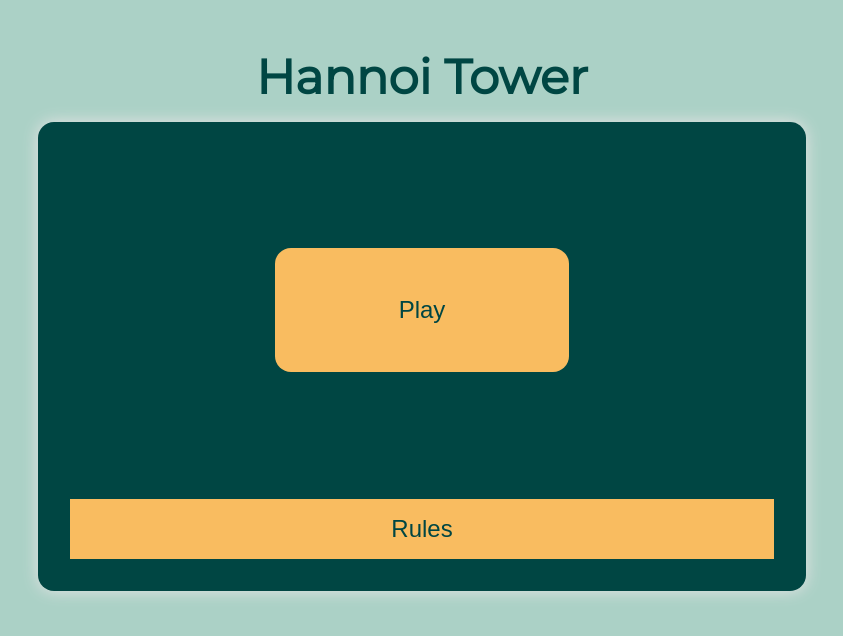
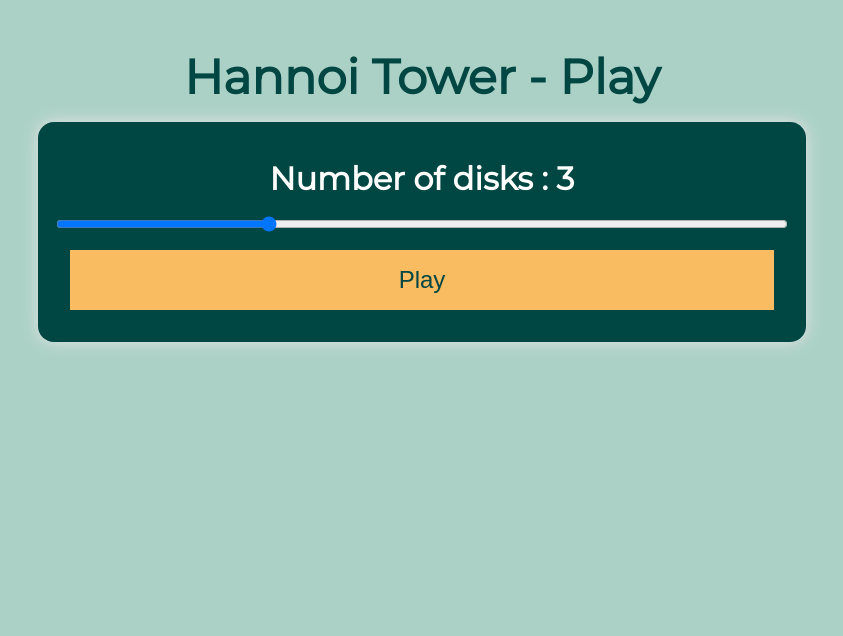
Before and after one commit to Shizey/hanoi-tower, a React (Vite) app: page / in a window 1280 px wide. Both pictures are taken after a click on the button "Play". Shown: the top 636 px of the page, without its empty margins (218-1061 px from the left). Built offline with nearby package versions, Linux system fonts and the light colour scheme.

Commit message:
add play selection menu

```diff
--- a/src/components/main-menu-card.tsx
+++ b/src/components/main-menu-card.tsx
@@ -11,18 +11,35 @@ export default function MainMenuCard() {
   const [selectedMenu, setSelectedMenu] = useState<SelectedMenu>(
     SelectedMenu.Default
   );
+  const [numberOfDisks, setNumberOfDisks] = useState<number>(3);
 
   function switchMode(newSelectedMenu: SelectedMenu) {
     setSelectedMenu(newSelectedMenu);
   }
 
   switch (selectedMenu) {
+    case SelectedMenu.Play:
+      return (
+        <>
+          <h1 className="game-title">Hannoi Tower - Play</h1>
+          <div className="main-card">
+            <h1 className="title">Number of disks : {numberOfDisks}</h1>
+            <input type="range" min="1" max="8" value={numberOfDisks} onChange={(e) => setNumberOfDisks(parseInt(e.target.value))}/>
+            <button
+              className="bottom-btn"
+              onClick={() => switchMode(SelectedMenu.Default)}
+            >
+              Play
+            </button>
+          </div>
+        </>
+      );
     case SelectedMenu.Rules:
       return (
         <>
           <h1 className="game-title">Hannoi Tower - Rules</h1>
           <div className="main-card">
-            <h1 className="rules-title">Rules</h1>
+            <h1 className="title">Rules</h1>
             <p className="rules-text">
               The objective of the puzzle is to move the entire stack to another
               rod, obeying the following simple rules:
@@ -39,7 +56,9 @@ export default function MainMenuCard() {
             <button
               className="bottom-btn"
               onClick={() => switchMode(SelectedMenu.Default)}
-            >Close</button>
+            >
+              Close
+            </button>
           </div>
         </>
       );
@@ -48,7 +67,12 @@ export default function MainMenuCard() {
         <>
           <h1 className="game-title">Hannoi Tower</h1>
           <div className="main-card">
-            <button className="play-btn">Play</button>
+            <button
+              className="play-btn"
+              onClick={() => switchMode(SelectedMenu.Play)}
+            >
+              Play
+            </button>
 
             <button
               className="bottom-btn"
--- a/src/components/main-menu.scss
+++ b/src/components/main-menu.scss
@@ -49,7 +49,7 @@
         }
     }
 
-    .rules-title {
+    .title {
         font-size: 2rem;
         text-align: center;
         margin-bottom: 1rem;
```
